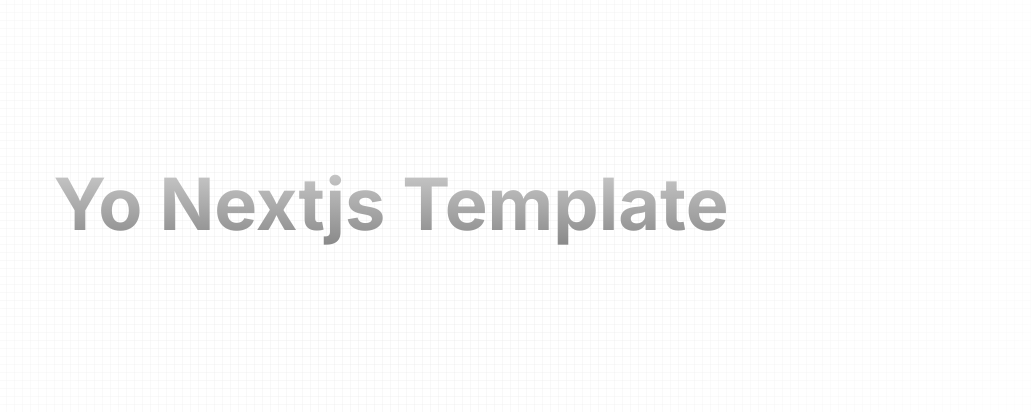
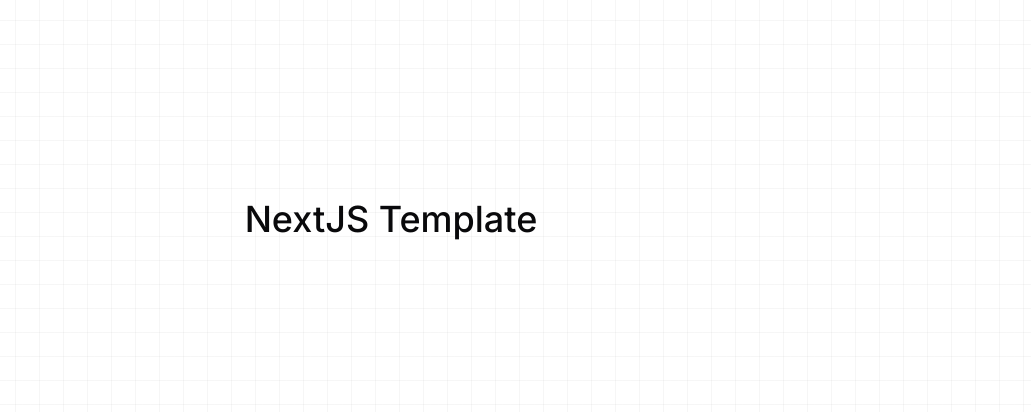
Before and after one commit to Quinntas/nextjs-template, a Next.js app: page / in a window 1280 px wide. Shown: the part 196-608 px from the top of the page, without its empty margins (249-1280 px from the left). Built offline with nearby package versions, Linux system fonts and the light colour scheme.

Commit message:
refactor: hello world

```diff
--- a/app/page.tsx
+++ b/app/page.tsx
@@ -1,12 +1,7 @@
+import {PageBox} from "@/app/_components/page-box";
+
 export default function Home() {
-    return <>
-        <div
-            className="h-[50rem] w-full dark:bg-black bg-white  dark:bg-grid-small-white/[0.2] bg-grid-small-black/[0.2] relative flex items-center justify-center">
-            <div
-                className="absolute pointer-events-none inset-0 flex items-center justify-center dark:bg-black bg-white [mask-image:radial-gradient(ellipse_at_center,transparent_20%,black)]"></div>
-            <p className="text-4xl sm:text-7xl font-bold relative z-20 bg-clip-text text-transparent bg-gradient-to-b from-neutral-200 to-neutral-500 py-8">
-                Yo Nextjs Template
-            </p>
-        </div>
-    </>
+    return <PageBox className={"flex items-center justify-center w-full h-screen bg-grid-default"}>
+        <h1 className={"text-4xl font-medium"}>NextJS Template</h1>
+    </PageBox>
 }
```
